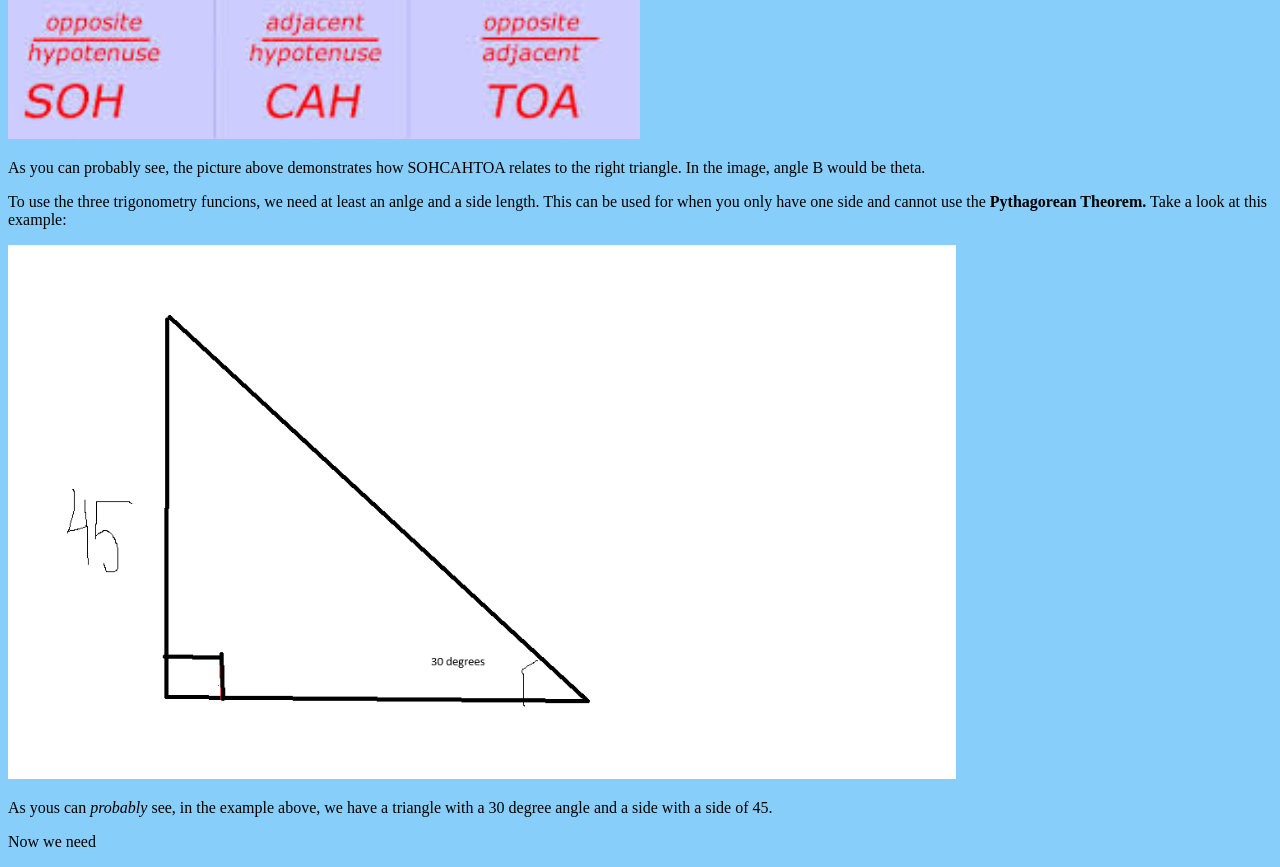
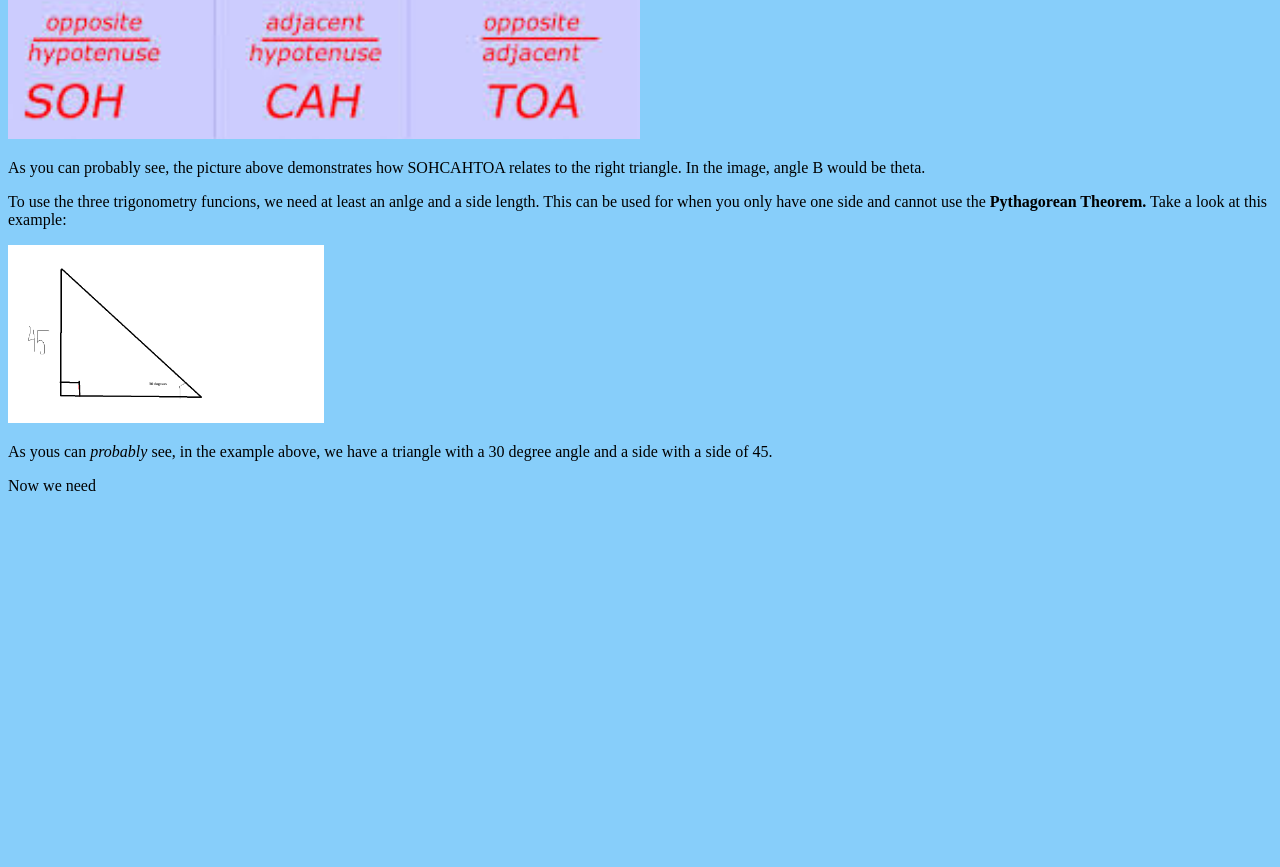
Before and after one commit to Coonir/glowing-palm-tree, a plain HTML site: page index.html in a window 1280 px wide. Shown: the part 1067-1934 px from the top of the page. After the commit the page ends 1578 px from the top, so only its background shows below. Drawn offline with Linux system fonts and the light colour scheme.

Commit message:
Add files via upload

```diff
--- a/index.html
+++ b/index.html
@@ -23,7 +23,7 @@
         <img src="sohcatoa.png" alt="A picture of the pneumonic Soh Cah Toa" width ="50%" height="50%">
         <p>As you can probably see, the picture above demonstrates how SOHCAHTOA relates to the right triangle. In the image, angle B would be theta.</p>
         <p>To use the three trigonometry funcions, we need at least an anlge and a side length. This can be used for when you only have one side and cannot use the <b>Pythagorean Theorem.</b> Take a look at this example:</p>
-        <img src="example.png" alt="Triangle with 30 degrees and 45 opposite leg" width="75%" height="75%">
+        <img src="example.png" alt="Triangle with 30 degrees and 45 opposite leg" width="25%" height="25%">
         <p>As yous can <i>probably</i> see, in the example above, we have a triangle with a 30 degree angle and a side with a side of 45.</p>
         <p>Now we need</p>
     </body>
```
